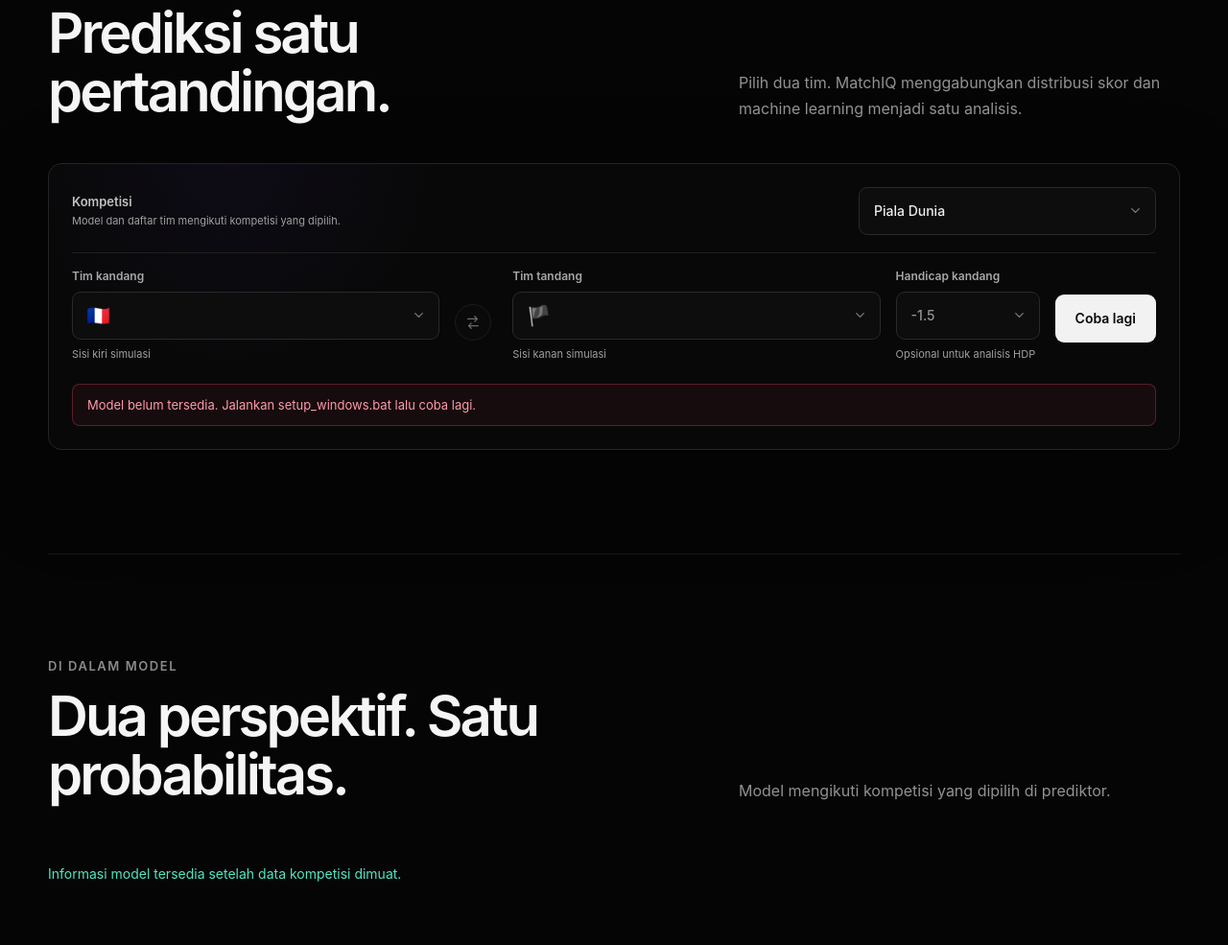
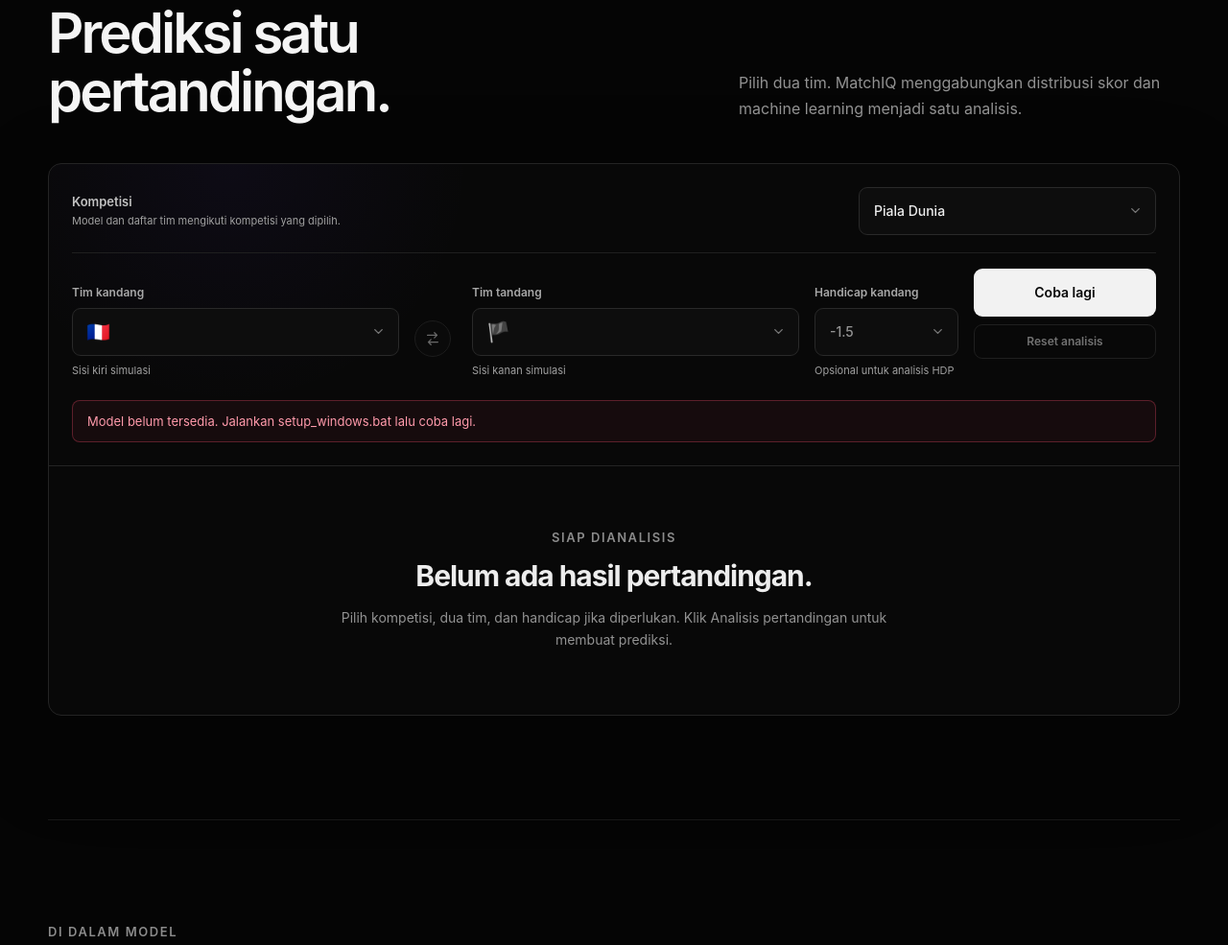
Before and after one commit to SYFDNNN/MatchIQ, a Flask app: page / in a window 1280 px wide. Shown: the part 912-1897 px from the top of the page at 96% size. Run offline with Flask 3, Linux system fonts and the light colour scheme; lists and menus that the app fills with data are empty; some libraries are stand-ins or nearby versions.

Commit message:
Add reset analysis and initial empty state

```diff
--- a/static/css/app.css
+++ b/static/css/app.css
@@ -680,14 +680,67 @@ select optgroup {
   stroke-width: 1.4;
 }
 
+.form-actions {
+  display: grid;
+  min-width: 190px;
+  gap: 8px;
+  margin-bottom: 19px;
+}
+
 .analyze-button {
   min-height: 50px;
-  margin-bottom: 19px;
   padding: 0 20px;
   border-radius: 9px;
   background: #f2f2f2;
   color: #080808;
   white-space: nowrap;
+}
+
+.reset-button {
+  min-height: 36px;
+  padding: 0 16px;
+  border: 1px solid #303030;
+  border-radius: 9px;
+  background: transparent;
+  color: var(--muted-strong);
+  cursor: pointer;
+  font-size: 12px;
+  font-weight: 600;
+  transition: border-color 180ms ease, color 180ms ease, background 180ms ease;
+}
+
+.reset-button:hover:not(:disabled) {
+  border-color: #555;
+  background: #111;
+  color: #fff;
+}
+
+.analysis-empty {
+  display: grid;
+  min-height: 260px;
+  place-content: center;
+  padding: 48px 24px;
+  border-top: 1px solid var(--line);
+  text-align: center;
+}
+
+.analysis-empty .section-kicker {
+  margin: 0 0 14px;
+}
+
+.analysis-empty h3 {
+  margin: 0;
+  color: #ededed;
+  font-size: clamp(22px, 3vw, 30px);
+  letter-spacing: -0.035em;
+}
+
+.analysis-empty p {
+  max-width: 580px;
+  margin: 14px auto 0;
+  color: var(--muted);
+  font-size: 14px;
+  line-height: 1.7;
 }
 
 .analyze-button:disabled {
@@ -1713,7 +1766,7 @@ noscript {
     grid-column: 1 / 2;
   }
 
-  .analyze-button {
+  .form-actions {
     grid-column: 2 / 4;
   }
 
@@ -1812,11 +1865,16 @@ noscript {
   }
 
   .handicap-field,
+  .form-actions {
+    grid-column: auto;
+  }
+
   .analyze-button {
-    grid-column: auto;
-  }
-
-  .analyze-button {
+    width: 100%;
+    margin: 3px 0 0;
+  }
+
+  .form-actions {
     width: 100%;
     margin: 3px 0 0;
   }
--- a/static/js/app.js
+++ b/static/js/app.js
@@ -26,6 +26,11 @@ const copy = {
     handicap_hint: "Opsional untuk analisis HDP",
     analyze: "Analisis pertandingan",
     analyzing: "Menganalisis",
+    reset_analysis: "Reset analisis",
+    reset_complete: "Analisis direset. Form kembali ke pilihan awal kompetisi ini.",
+    ready_kicker: "SIAP DIANALISIS",
+    ready_title: "Belum ada hasil pertandingan.",
+    ready_body: "Pilih kompetisi, dua tim, dan handicap jika diperlukan. Klik Analisis pertandingan untuk membuat prediksi.",
     home_short: "KANDANG",
     away_short: "TANDANG",
     expected_goals: "Expected goals",
@@ -145,6 +150,11 @@ const copy = {
     handicap_hint: "Optional HDP analysis",
     analyze: "Analyze match",
     analyzing: "Analyzing",
+    reset_analysis: "Reset analysis",
+    reset_complete: "Analysis reset. The form is back to this competition’s default choices.",
+    ready_kicker: "READY TO ANALYZE",
+    ready_title: "No match result yet.",
+    ready_body: "Choose a competition, two teams, and an optional handicap. Click Analyze match to create a prediction.",
     home_short: "HOME",
     away_short: "AWAY",
     expected_goals: "Expected goals",
@@ -269,8 +279,10 @@ const elements = {
   language: document.querySelector("#language-toggle"),
   button: document.querySelector("#analyze-button"),
   buttonLabel: document.querySelector("[data-button-label]"),
+  reset: document.querySelector("#reset-analysis"),
   status: document.querySelector("#status-message"),
   result: document.querySelector("#result-content"),
+  empty: document.querySelector("#analysis-empty"),
 };
 
 function t(key) {
@@ -407,6 +419,7 @@ function setLoading(loading) {
   elements.form.setAttribute("aria-busy", String(loading));
   elements.button.classList.toggle("loading", loading);
   elements.buttonLabel.textContent = loading ? t(state.ready ? "analyzing" : "loading_data") : t(state.ready ? "analyze" : "retry");
+  elements.reset.disabled = loading || !state.ready;
 }
 
 function showError(key) {
@@ -430,6 +443,7 @@ function renderFeedback() {
 function invalidatePrediction() {
   state.prediction = null;
   elements.result.hidden = true;
+  elements.empty.hidden = false;
   state.feedback = "stale";
   clearError();
   renderFeedback();
@@ -460,6 +474,7 @@ async function requestPrediction({ scroll = false } = {}) {
   }
   state.prediction = null;
   elements.result.hidden = true;
+  elements.empty.hidden = true;
   state.feedback = "analyzing";
   renderFeedback();
   setLoading(true);
@@ -477,11 +492,13 @@ async function requestPrediction({ scroll = false } = {}) {
     state.prediction = payload.prediction;
     renderPrediction(state.prediction);
     elements.result.hidden = false;
+    elements.empty.hidden = true;
     if (scroll) {
       elements.result.scrollIntoView({ behavior: matchMedia("(prefers-reduced-motion: reduce)").matches ? "instant" : "smooth", block: "start" });
     }
   } catch (error) {
     showError(error.message);
+    elements.empty.hidden = false;
   } finally {
     state.feedback = null;
     renderFeedback();
@@ -767,6 +784,23 @@ elements.swap.addEventListener("click", () => {
   invalidatePrediction();
 });
 
+elements.reset.addEventListener("click", () => {
+  if (!state.ready || state.loading) return;
+  state.prediction = null;
+  populateTeams(false);
+  elements.handicap.value = "-1.5";
+  elements.result.hidden = true;
+  elements.empty.hidden = false;
+  state.feedback = "reset_complete";
+  clearError();
+  renderFeedback();
+  elements.homeSelect.focus({ preventScroll: true });
+  document.querySelector("#predictor").scrollIntoView({
+    behavior: matchMedia("(prefers-reduced-motion: reduce)").matches ? "instant" : "smooth",
+    block: "start",
+  });
+});
+
 elements.homeSelect.addEventListener("change", invalidatePrediction);
 elements.awaySelect.addEventListener("change", invalidatePrediction);
 elements.handicap.addEventListener("change", invalidatePrediction);
@@ -789,6 +823,7 @@ async function initialize() {
   state.teamMap.clear();
   state.prediction = null;
   elements.result.hidden = true;
+  elements.empty.hidden = false;
   elements.homeSelect.replaceChildren();
   elements.awaySelect.replaceChildren();
   state.feedback = "loading_data";
@@ -806,7 +841,6 @@ async function initialize() {
     renderFeedback();
     setLoading(false);
   }
-  if (state.ready) await requestPrediction({ scroll: false });
 }
 
 initialize();
--- a/templates/index.html
+++ b/templates/index.html
@@ -7,7 +7,7 @@
   <meta name="theme-color" content="#050505">
   <title>MatchIQ — Football Prediction Intelligence</title>
   <link rel="icon" href="{{ url_for('static', filename='img/favicon.svg') }}" type="image/svg+xml">
-  <link rel="stylesheet" href="{{ url_for('static', filename='css/app.css', v='20260914-layout') }}">
+  <link rel="stylesheet" href="{{ url_for('static', filename='css/app.css', v='20260914-reset') }}">
 </head>
 <body>
   <a class="skip-link" href="#predictor" data-i18n="skip">Lewati ke prediktor</a>
@@ -133,14 +133,22 @@
             <small data-i18n="handicap_hint">Opsional untuk analisis HDP</small>
           </div>
 
-          <button class="button analyze-button" id="analyze-button" type="submit">
-            <span data-button-label data-i18n="analyze">Analisis pertandingan</span>
-            <span class="button-loader" aria-hidden="true"></span>
-          </button>
+          <div class="form-actions">
+            <button class="button analyze-button" id="analyze-button" type="submit">
+              <span data-button-label data-i18n="analyze">Analisis pertandingan</span>
+              <span class="button-loader" aria-hidden="true"></span>
+            </button>
+            <button class="reset-button" id="reset-analysis" type="button" data-i18n="reset_analysis">Reset analisis</button>
+          </div>
         </form>
 
         <div class="status-message" id="status-message" role="alert" hidden></div>
         <p class="form-feedback" id="form-feedback" role="status" hidden></p>
+        <div class="analysis-empty" id="analysis-empty">
+          <span class="section-kicker" data-i18n="ready_kicker">SIAP DIANALISIS</span>
+          <h3 data-i18n="ready_title">Belum ada hasil pertandingan.</h3>
+          <p data-i18n="ready_body">Pilih kompetisi, dua tim, dan handicap jika diperlukan. Klik Analisis pertandingan untuk membuat prediksi.</p>
+        </div>
 
         <div class="result-content" id="result-content" hidden aria-live="polite">
           <div class="result-divider"></div>
@@ -401,6 +409,6 @@
   </footer>
 
   <noscript>MatchIQ membutuhkan JavaScript untuk menampilkan prediksi interaktif.</noscript>
-  <script src="{{ url_for('static', filename='js/app.js', v='20260913-ui') }}" defer></script>
+  <script src="{{ url_for('static', filename='js/app.js', v='20260914-reset') }}" defer></script>
 </body>
 </html>
```
